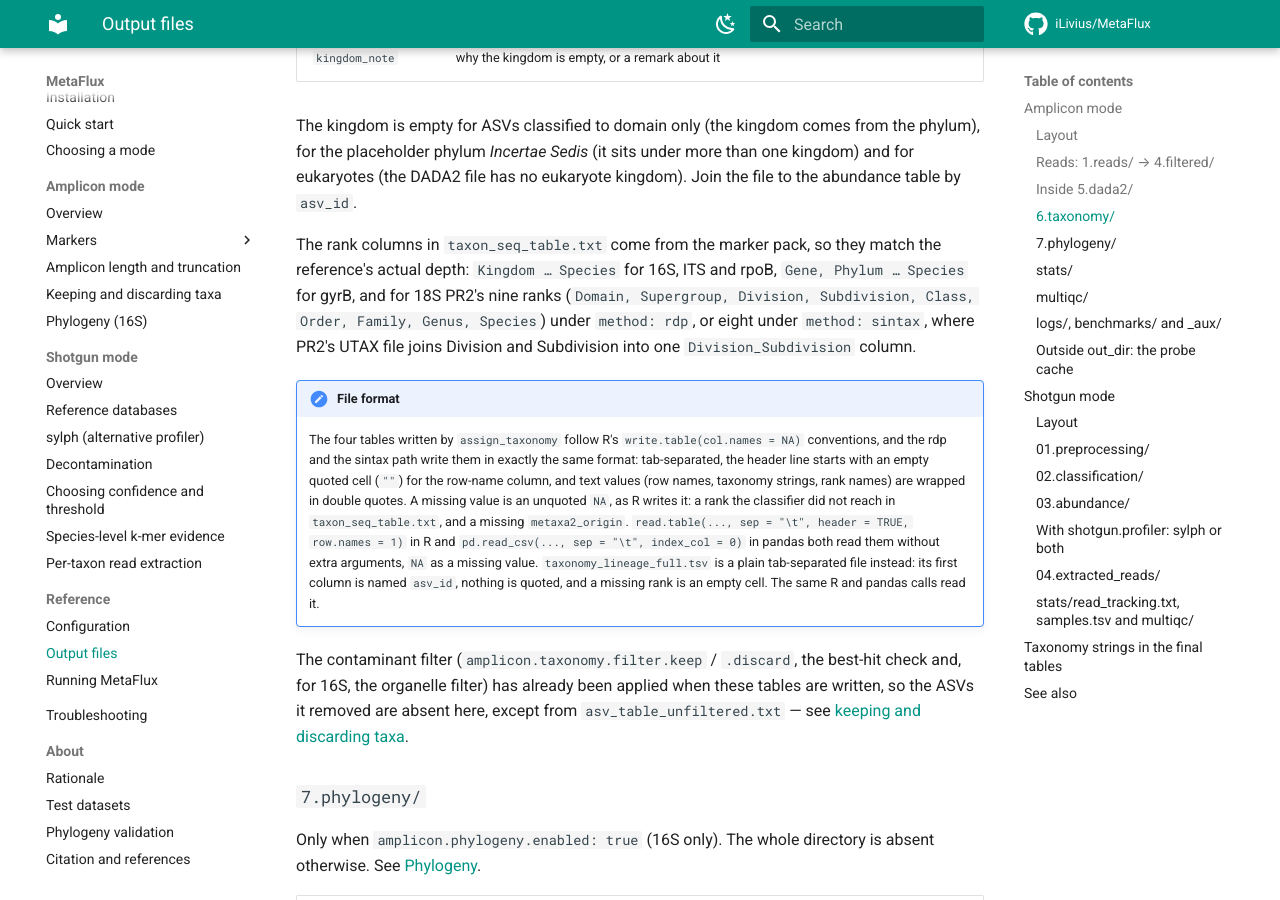
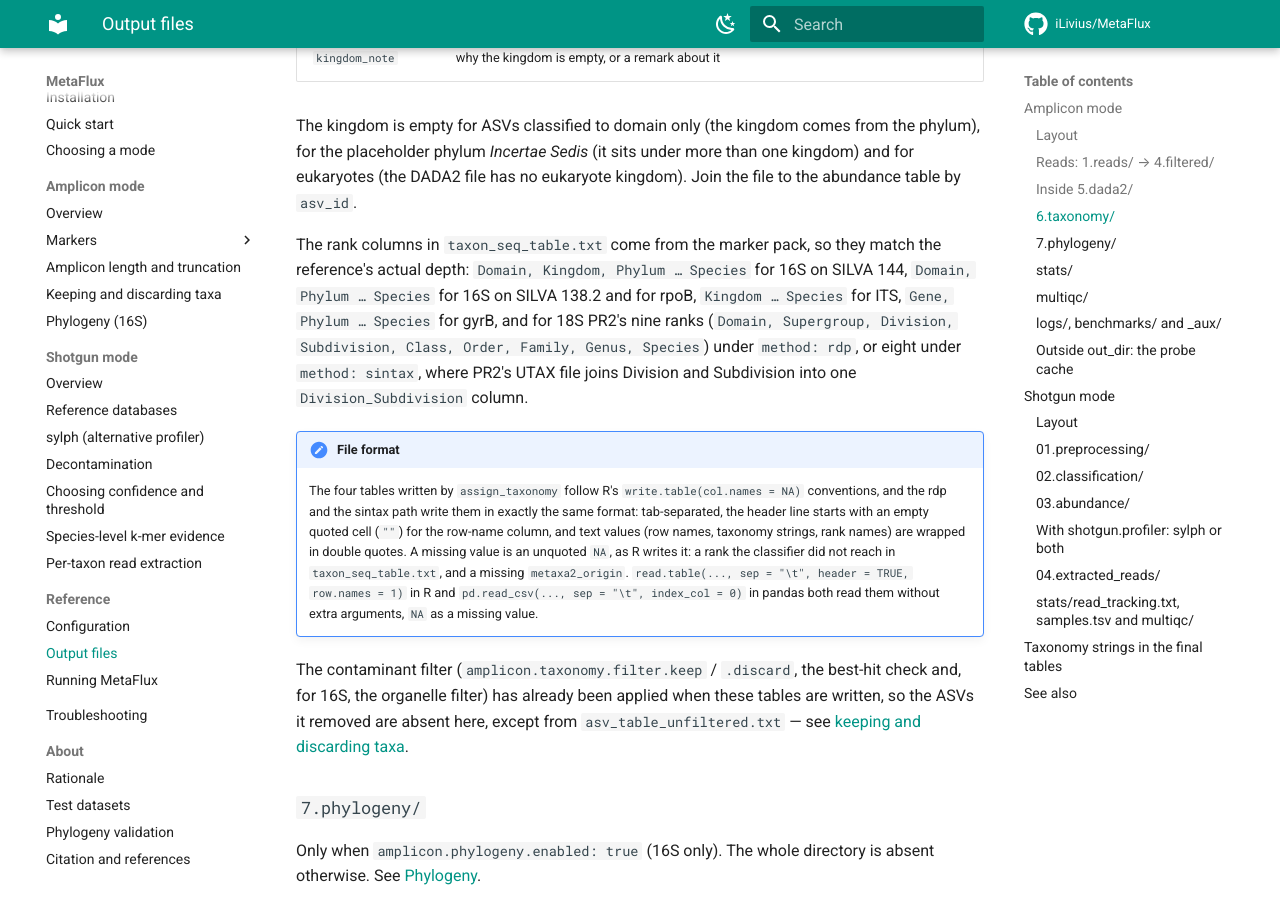
Before and after one commit to iLivius/MetaFlux, an MkDocs documentation site: the page built from docs/reference/output.md, in a window 1280 px wide and 900 px high, scrolled down 4537 px. Built offline with MkDocs 1.6.1 and Material for MkDocs 9.7.7, drawn with Linux system fonts in a browser that asks for light colours; comment, search, counter and statistics services are not loaded.

Commit message:
Correct docs and comments that later changes made untrue
Some sentences written or kept while the rank model changed describe an
earlier state of the code. Wording only.

Docs:
- reference/output.md: the rank columns of taxon_seq_table.txt per marker
  and release (Domain, Kingdom, Phylum ... Species for 16S on SILVA 144;
  Domain, Phylum ... Species for 16S on SILVA 138.2 and for rpoB; Kingdom
  ... Species for ITS); they read "Kingdom ... Species for 16S, ITS and
  rpoB". The "File format" note no longer describes
  taxonomy_lineage_full.tsv, which is not written any more (the section
  that still describes that file is rewritten with the rest of the docs).
- amplicon/markers/16S.md: the SILVA SINTAX file carries the ranks down to
  genus, seven on SILVA 144 and six on 138.2 (it said "the six ranks d: to
  g:").
- amplicon/markers/rpob.md: the first column of taxon_seq_table.txt is
  Domain, not Kingdom.

Comments:
- workflow/markers/16S.yaml and 00_common.smk: SILVA 138.2's training set
  is used as downloaded, but its SINTAX file is built from it by
  convert_silva_sintax; they said the release has "no conversion step".
- 00_common.smk, _select_pack_releases(): a release block also carries
  reference_values.
- config/config.yaml: "Its --other names" followed a sentence ending on
  SILVA 138.2, which has none; it now says SILVA 144's.

Part of the gyrB/rpoB table-cell choice (bare names in taxon_seq_table.txt
for every marker with embedded prefixes): workflow/markers/gyrB.yaml and
rpoB.yaml said that taxon_seq_table.txt "removes" the prefixes from its
cells; it is 80a that writes the cells without them. If those two markers
go back to prefixed cells, these two comments change with the 80a block
and the gyrB and rpoB docs rows.

Tests: mkdocs build --strict, also with the anchor checks raised to
warnings, exits 0. The edited YAML files load to the same data as before.

What reruns: nothing. Docs, template and pack comments, and comments
outside rule bodies.

```diff
--- a/docs/reference/output.md
+++ b/docs/reference/output.md
@@ -167,8 +167,10 @@ kingdom) and for eukaryotes (the DADA2 file has no eukaryote kingdom). Join the
 the abundance table by `asv_id`.
 
 The rank columns in `taxon_seq_table.txt` come from the marker pack, so they
-match the reference's actual depth: `Kingdom … Species` for 16S, ITS and rpoB,
-`Gene, Phylum … Species` for gyrB, and for 18S PR2's nine ranks
+match the reference's actual depth: `Domain, Kingdom, Phylum … Species` for 16S on
+SILVA 144, `Domain, Phylum … Species` for 16S on SILVA 138.2 and for rpoB,
+`Kingdom … Species` for ITS, `Gene, Phylum … Species` for gyrB, and for 18S PR2's
+nine ranks
 (`Domain, Supergroup, Division, Subdivision, Class, Order, Family, Genus, Species`)
 under `method: rdp`, or eight under `method: sintax`, where PR2's UTAX file joins
 Division and Subdivision into one `Division_Subdivision` column.
@@ -184,9 +186,7 @@ Division and Subdivision into one `Division_Subdivision` column.
     `taxon_seq_table.txt`, and a missing `metaxa2_origin`.
     `read.table(..., sep = "\t", header = TRUE, row.names = 1)` in R and
     `pd.read_csv(..., sep = "\t", index_col = 0)` in pandas both read them without
-    extra arguments, `NA` as a missing value. `taxonomy_lineage_full.tsv` is a plain
-    tab-separated file instead: its first column is named `asv_id`, nothing is quoted,
-    and a missing rank is an empty cell. The same R and pandas calls read it.
+    extra arguments, `NA` as a missing value.
 
 The contaminant filter (`amplicon.taxonomy.filter.keep` / `.discard`, the best-hit
 check and, for 16S, the organelle filter) has already been applied when these tables
```
Also changed, not shown: docs/amplicon/markers/16S.md (+2 -1 lines), docs/amplicon/markers/rpob.md (+1 -1 lines), 5 other files.
